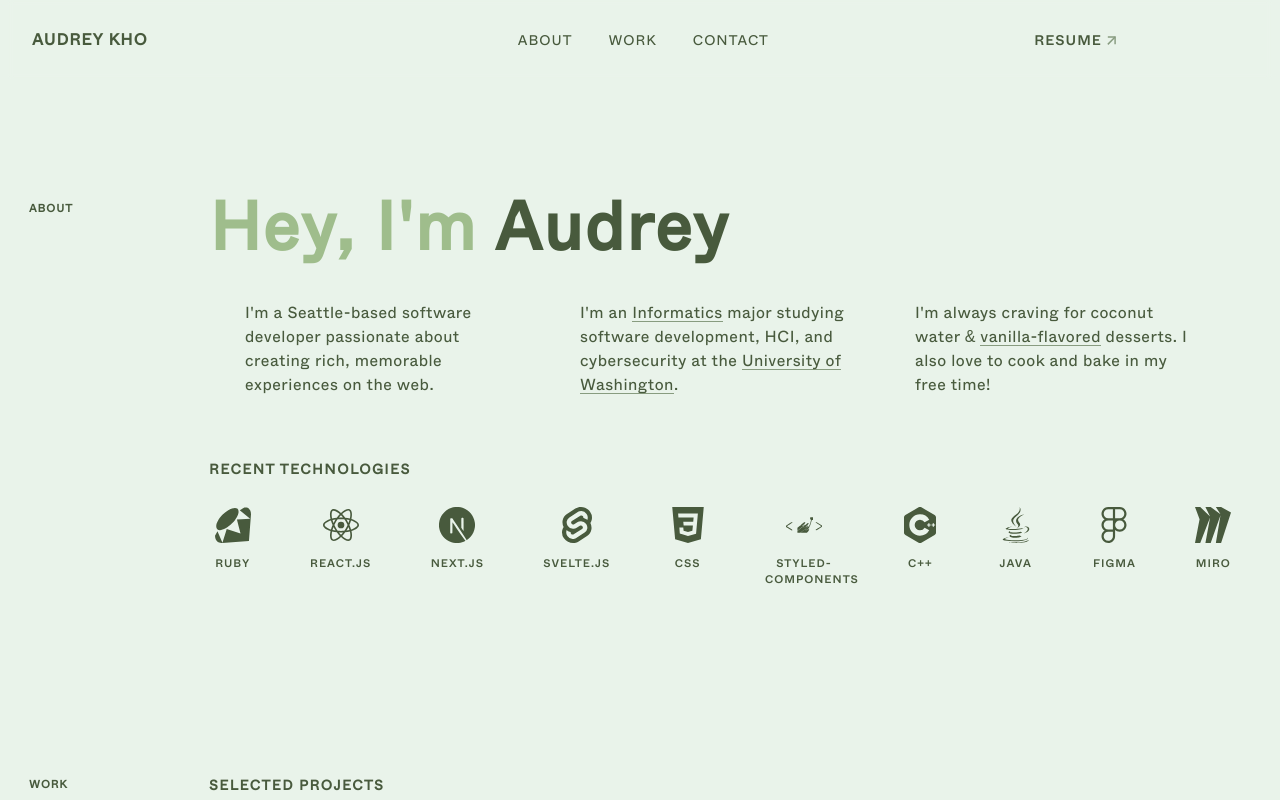
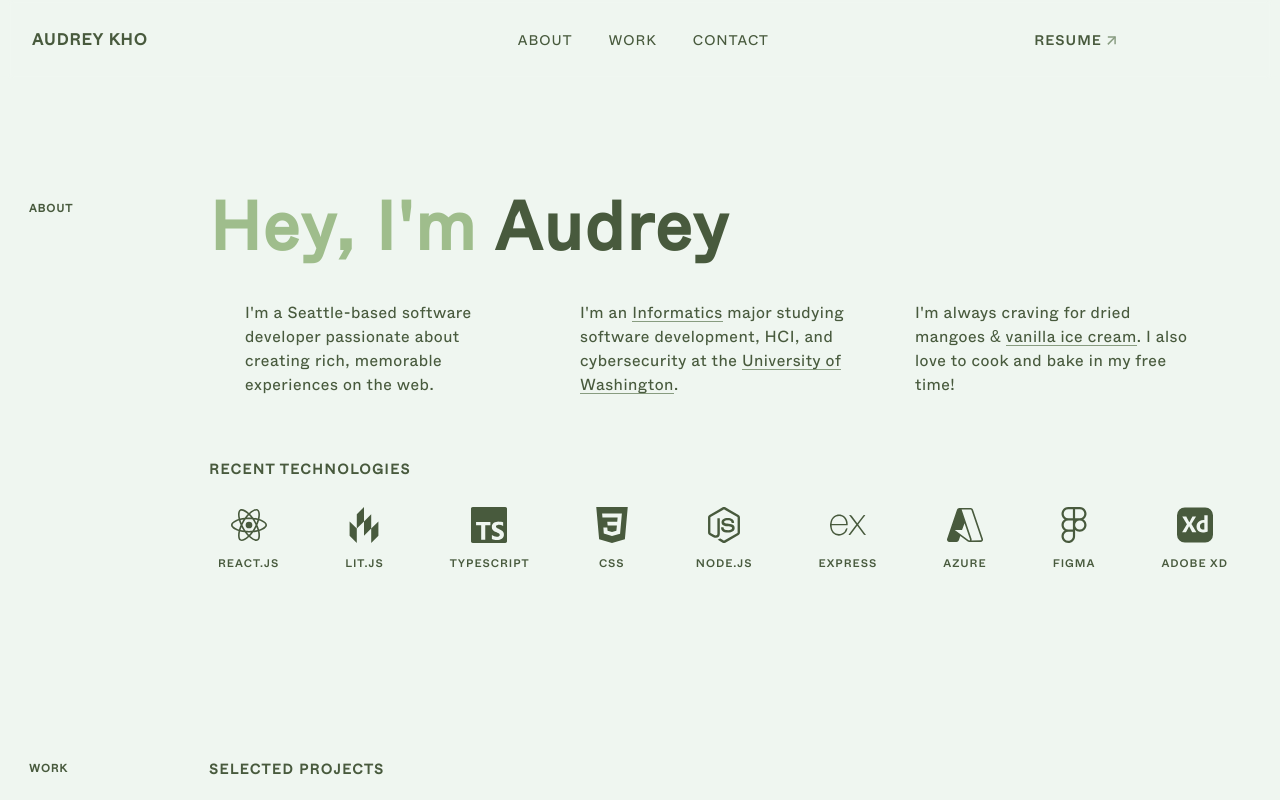
Before and after one commit to audrey-kho/audrey-kho.github.io, a React (Create React App) app: page / in a window 1280 px wide. Shown: the top 800 px of the page. Built offline with nearby package versions, Linux system fonts and the light colour scheme; some icons are missing.

Commit message:
update packages + content

```diff
--- a/src/components/About.js
+++ b/src/components/About.js
@@ -5,17 +5,15 @@ import { MainSection, SectionTitle, SectionHeading } from "./Elements";
 import { ResponsiveContainer } from "./ResponsiveContainer";
 
 import {
-  SiC,
-  SiCplusplus,
+  SiAdobexd,
   SiCss3,
+  SiExpress,
   SiFigma,
-  SiJava,
-  SiMiro,
-  SiNextdotjs,
+  SiLit,
+  SiMicrosoftazure,
+  SiNodedotjs,
   SiReact,
-  SiRuby,
-  SiStyledcomponents,
-  SiSvelte,
+  SiTypescript,
 } from "react-icons/si";
 
 export default function About() {
@@ -62,27 +60,20 @@ export default function About() {
             <li>
               <HeartOutline color="#485A3D" width="20px" height="20px" />
               <p>
-                I'm always craving for coconut water &amp;{" "}
+                I'm always craving for dried mangoes &amp;{" "}
                 <a
                   href="https://vanleeuwenicecream.com/product/vanilla-bean-ice-cream/"
                   target="_blank"
                   rel="noreferrer"
                 >
-                  vanilla-flavored
-                </a>{" "}
-                desserts. I also love to cook and bake in my free time!
+                  vanilla ice cream
+                </a>
+                . I also love to cook and bake in my free time!
               </p>
             </li>
           </ul>
           <SectionHeading>RECENT TECHNOLOGIES</SectionHeading>
           <ul className="skills__list">
-          <li>
-              <SiRuby
-                title="Ruby"
-                style={{ width: "36px", height: "36px" }}
-              />
-              <h3>Ruby</h3>
-            </li>
             <li>
               <SiReact
                 title="React.js"
@@ -91,46 +82,40 @@ export default function About() {
               <h3>React.js</h3>
             </li>
             <li>
-              <SiNextdotjs
-                title="Next.js"
+              <SiLit title="Lit.js" style={{ width: "36px", height: "36px" }} />
+              <h3>Lit.js</h3>
+            </li>
+            <li>
+              <SiTypescript
+                title="Typescript"
                 style={{ width: "36px", height: "36px" }}
               />
-              <h3>Next.js</h3>
+              <h3>Typescript</h3>
             </li>
             <li>
-              <SiSvelte
-                title="Svelte.js"
-                style={{ width: "36px", height: "36px" }}
-              />
-              <h3>Svelte.js</h3>
-            </li>
-            <li>
-              <SiCss3
-                title="CSS"
-                style={{ width: "36px", height: "36px" }}
-              />
+              <SiCss3 title="CSS" style={{ width: "36px", height: "36px" }} />
               <h3>CSS</h3>
             </li>
             <li>
-              <SiStyledcomponents
-                title="styled-components"
+              <SiNodedotjs
+                title="Node.js"
                 style={{ width: "36px", height: "36px" }}
               />
-              <h3>styled-components</h3>
+              <h3>Node.js</h3>
             </li>
             <li>
-              <SiCplusplus
-                title="C++"
+              <SiExpress
+                title="Express"
                 style={{ width: "36px", height: "36px" }}
               />
-              <h3>C++</h3>
+              <h3>Express</h3>
             </li>
             <li>
-              <SiJava
-                title="Java"
+              <SiMicrosoftazure
+                title="Azure"
                 style={{ width: "36px", height: "36px" }}
               />
-              <h3>Java</h3>
+              <h3>Azure</h3>
             </li>
             <li>
               <SiFigma
@@ -140,11 +125,11 @@ export default function About() {
               <h3>Figma</h3>
             </li>
             <li>
-              <SiMiro
-                title="Miro"
+              <SiAdobexd
+                title="Adobe XD"
                 style={{ width: "36px", height: "36px" }}
               />
-              <h3>Miro</h3>
+              <h3>Adobe XD</h3>
             </li>
           </ul>
         </MainSection>
--- a/src/components/Work.js
+++ b/src/components/Work.js
@@ -122,9 +122,7 @@ const WorkStyles = styled.section`
       }
     }
 
-    .project:first-child,
-    .project:nth-child(2),
-    .project:nth-child(3) {
+    .project:nth-child(2) {
       &::before {
         position: absolute;
         top: 16px;
--- a/src/data/work.json
+++ b/src/data/work.json
@@ -60,7 +60,7 @@
     {
       "name": "Adobe",
       "link": "https://www.adobe.com/",
-      "role": " ",
+      "role": "Adobe Express Infrastructure",
       "description": [
         ""
       ],
@@ -93,7 +93,7 @@
     },
     {
       "name": "Nostalgia",
-      "link": "",
+      "link": "https://github.com/aviboddu/Nostalgia",
       "type": "Graphics Class Project",
       "description": "A 3D first-person mystery game about a boy who recalls lost memories and inevitably uncovers a dark truth about his family's past",
       "technologies": ["Unity", "C#"]
--- a/src/index.css
+++ b/src/index.css
@@ -30,7 +30,7 @@
 
 html {
   box-sizing: border-box !important;
-  background: #e9f3ea;
+  background: #eff6f0;
 }
 
 body {
```
Also changed, not shown: package.json (+9 -9 lines), 1 other file (tests, documents, lock files or other folders).
